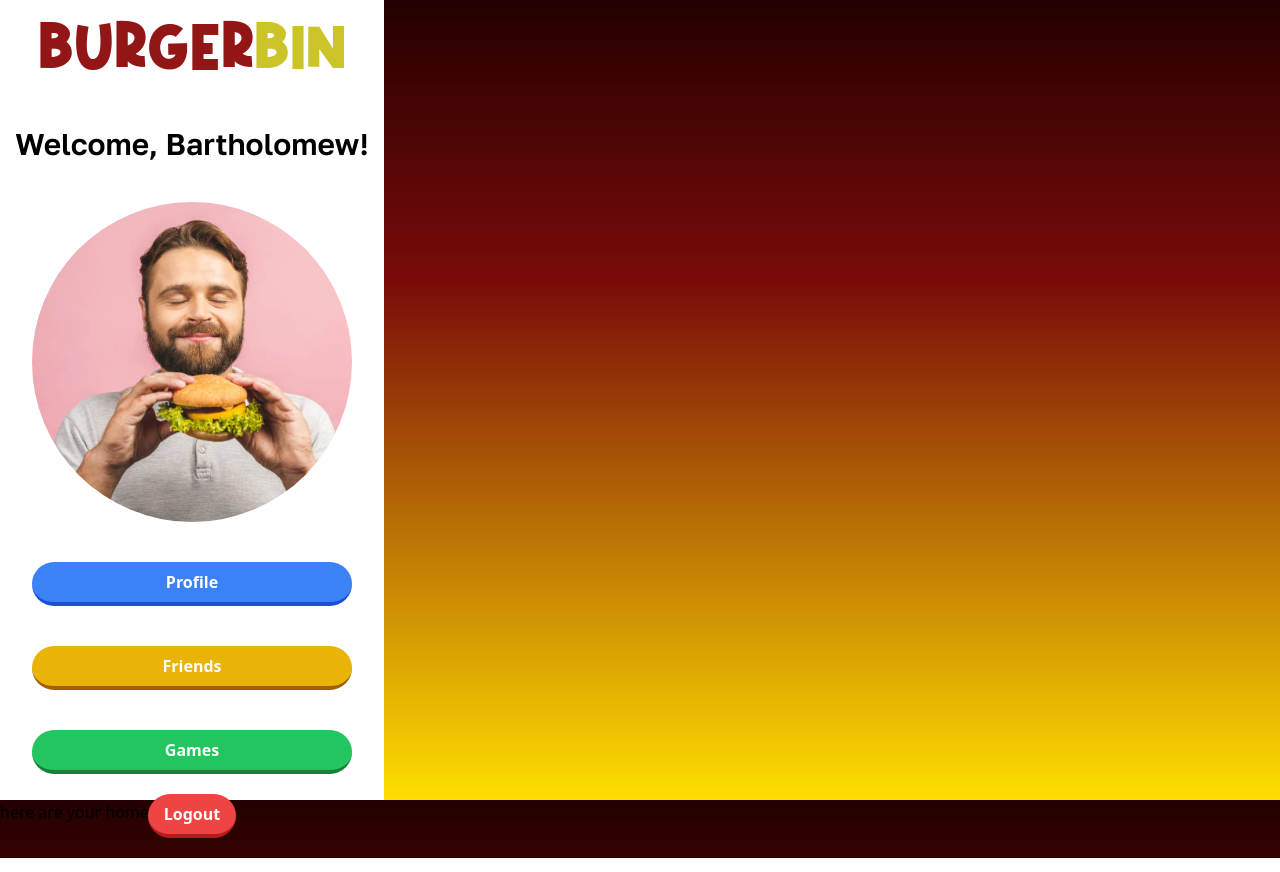
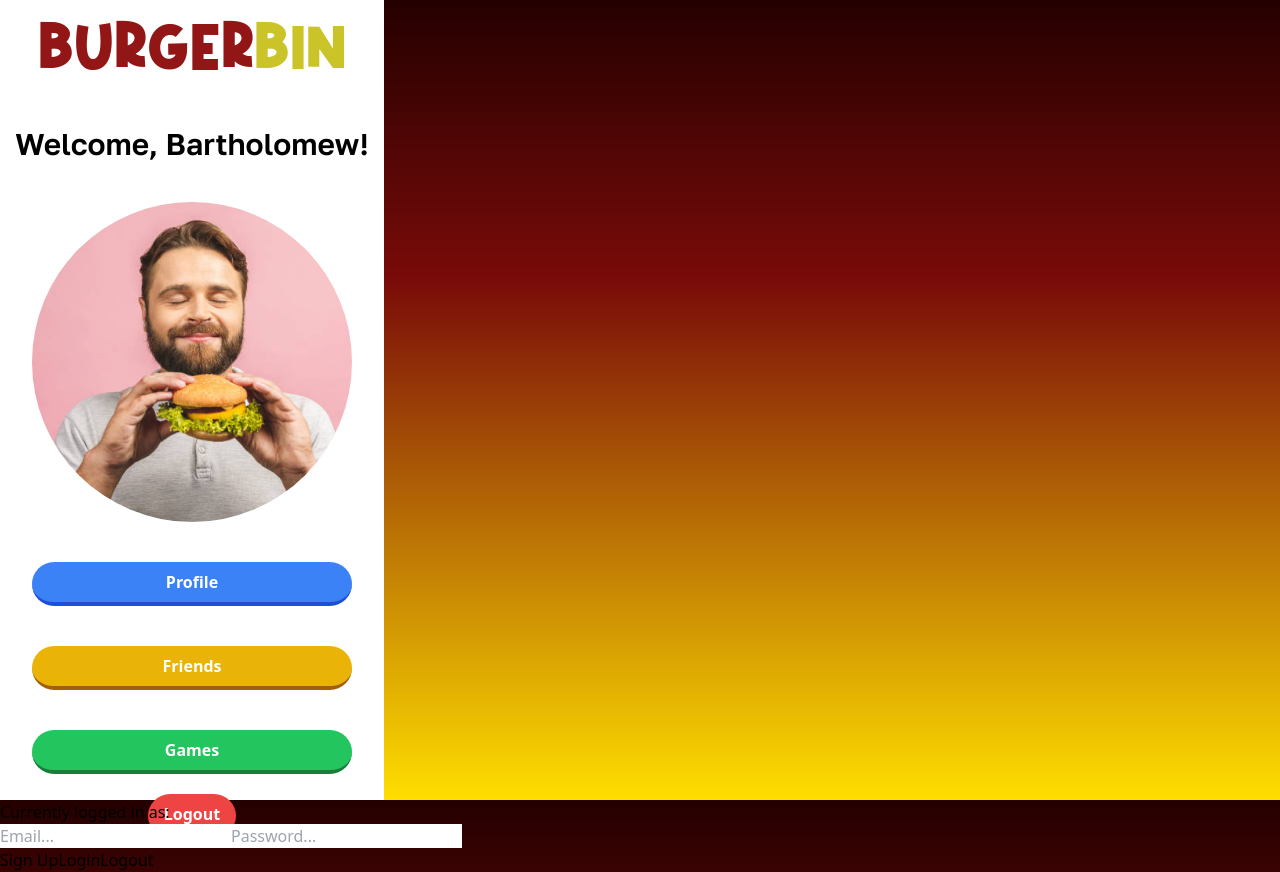
Before and after one commit to michaelmcniel65/BurgerBin-OLD, a React (Vite) app: page / in a window 1280 px wide. Built offline with nearby package versions, Linux system fonts and the light colour scheme; no server answers.

Commit message:
Added simple user authentication functionality

```diff
--- a/src/firebase_setup/firebase.js
+++ b/src/firebase_setup/firebase.js
@@ -1,21 +1,40 @@
-import * as firebase from 'firebase/app';
-import 'firebase/storage';
-import 'firebase/firestore'
+import { initializeApp } from 'firebase/app';
+import { getAuth, createUserWithEmailAndPassword, onAuthStateChanged, signOut, signInWithEmailAndPassword } from 'firebase/auth';
+import { useEffect, useState } from 'react';
 
 const firebaseConfig = {
-    apiKey: process.env.REACT_APP_apiKey,
-    authDomain: process.env.REACT_APP_authDomain,
-    projectId: process.env.REACT_APP_projectId,
-    storageBucket: process.env.REACT_APP_storageBucket,
-    messagingSenderId: process.env.REACT_APP_messagingSenderId,
-    appId: process.env.REACT_APP_appId,
-    measurementId: process.env.REACT_APP_measurementId
+    apiKey: "AIzaSyAVflTBFjbGqlcQD_xS_UmItR7oNaCuyko",
+    authDomain: "burgerbin-82699.firebaseapp.com",
+    projectId: "burgerbin-82699",
+    storageBucket: "burgerbin-82699.appspot.com",
+    messagingSenderId: "62434977141",
+    appId: "1:62434977141:web:8fef094b5d377a6a509f3c",
+    measurementId: "G-4KXE4TF7Z6"
 };
 
 // Initialize Firebase
-firebase.initializeApp(firebaseConfig);
+const app = initializeApp(firebaseConfig);
+const auth = getAuth();
 
-const appStorage = firebase.storage();
-const appFirestore = firebase.firestore();
+export function signUp(email, password) {
+    return createUserWithEmailAndPassword(auth, email, password);
+}
 
-export { appStorage, appFirestore };
+export function login(email, password) {
+    return signInWithEmailAndPassword(auth, email, password);
+}
+
+export function logout() {
+    return signOut(auth);
+}
+
+export function useAuth() {
+    const [currentUser, setCurrentUser ] = useState();
+
+    useEffect(() => {
+        const unsub = onAuthStateChanged(auth, user => setCurrentUser(user))
+        return unsub;
+    }, [])
+
+    return currentUser;
+}
--- a/src/home.jsx
+++ b/src/home.jsx
@@ -1,8 +1,60 @@
 import React from "react";
+import { signUp, login, useAuth, logout } from "./firebase_setup/firebase";
+import { useRef, useState } from "react";
 
 function Home() {
+    const [loading, setLoading] = useState(false);
+    const currentUser = useAuth();
+
+    const emailRef = useRef();
+    const passwordRef = useRef();
+
+    async function handleSignUp() {
+
+        setLoading(true);
+        try {
+            await signUp(emailRef.current.value, passwordRef.current.value);
+        } catch {
+            alert("Error!");
+        }
+        setLoading(false)
+
+    }
+
+    async function handleLogin() {
+
+        setLoading(true);
+        try {
+            await login(emailRef.current.value, passwordRef.current.value);
+        } catch {
+            alert("Error!");
+        }
+        setLoading(false)
+
+    }
+
+    async function handleLogout() {
+        setLoading(true);
+        try {
+            await logout();
+        } catch {
+           alert("Logout Error!")
+        }
+        setLoading(false);
+    }
+
     return (
-        <h1>here are your home</h1>
+        <>
+        <div>Currently logged in as: {currentUser?.email }</div>
+        <div>
+            <input ref={emailRef} type="email" placeholder='Email...'/>
+            <input ref={passwordRef} type="password" placeholder="Password..."/>
+        </div>
+
+        <button disabled={loading || currentUser} onClick={handleSignUp}>Sign Up</button>
+        <button disabled={loading || currentUser} onClick={handleLogin}>Login</button>
+        <button disabled ={loading || !currentUser} onClick={handleLogout}>Logout</button>
+        </>
     )
 }
 
```
